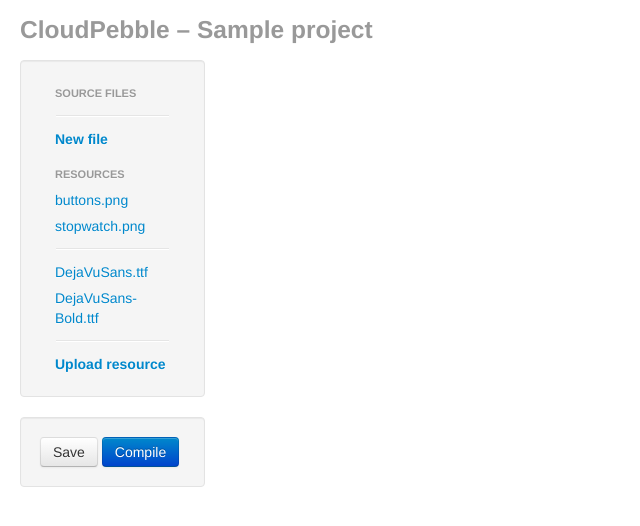
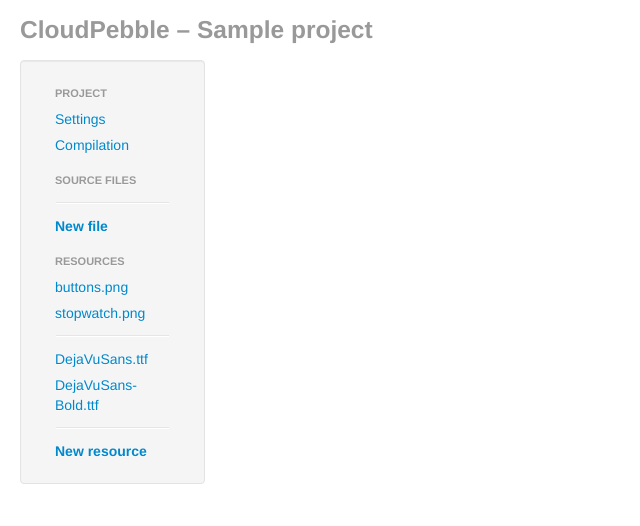
Before and after one commit to pebble/cloudpebble, a Django app: template ide/templates/ide/project.html in a window 1280 px wide. Shown: the top 526 px of the page, without its empty margins (0-640 px from the left). Run offline with Django 3.2, Linux system fonts and the light colour scheme; the template is opened without the code that fills it: values that come from a table or form of the project are taken from there, others are empty; tables that the repository leaves empty hold one stand-in row (values such as "Sample post"); data that the repository does not hold is empty; parts of the project's set-up code (start-up, migrations or seed data) failed here and were passed over; some libraries are stand-ins or nearby versions.

Commit message:
Minor UI rearrangement.

```diff
--- a/ide/templates/ide/project.html
+++ b/ide/templates/ide/project.html
@@ -4,14 +4,16 @@
 {% block content %}
 <div class="container-fluid">
     <div class="masthead">
-        <h3 class="muted">CloudPebble – {{ project.name }}</h3>
+        <h3 class="muted">CloudPebble – <span class="project-name">{{ project.name }}</span></h3>
     </div>
     <div class="row-fluid">
         <div class="span2">
             <div class="well">
                 <ul class="nav nav-list">
+                    <li class="nav-header">Project</li>
+                    <li><a href="#">Settings</a></li>
+                    <li><a href="#">Compilation</a></li>
                     <li class="nav-header">Source files</li>
-                    <!-- <li class="active"><a href="#">stopwatch.c <i class="icon-edit"></i></a></li> -->
                     <li class="divider" id="end-source-files"></li>
                     <li><a href="#" id="new-source-file"><strong>New file</strong></a></li>
                     <li class="nav-header">Resources</li>
@@ -21,12 +23,8 @@
                     <li><a href="#">DejaVuSans.ttf</a></li>
                     <li><a href="#">DejaVuSans-Bold.ttf</a></li>
                     <li class="divider"></li>
-                    <li><a href="#"><strong>Upload resource</strong></a></li>
+                    <li><a href="#"><strong>New resource</strong></a></li>
                 </ul>
-            </div>
-            <div class="well">
-                <a href="#" id="compile-button" class="btn">Save</a>
-                <a href="#" id="compile-button" class="btn btn-primary">Compile</a>
             </div>
         </div>
         <div class="span10" id="pane-parent">
```
